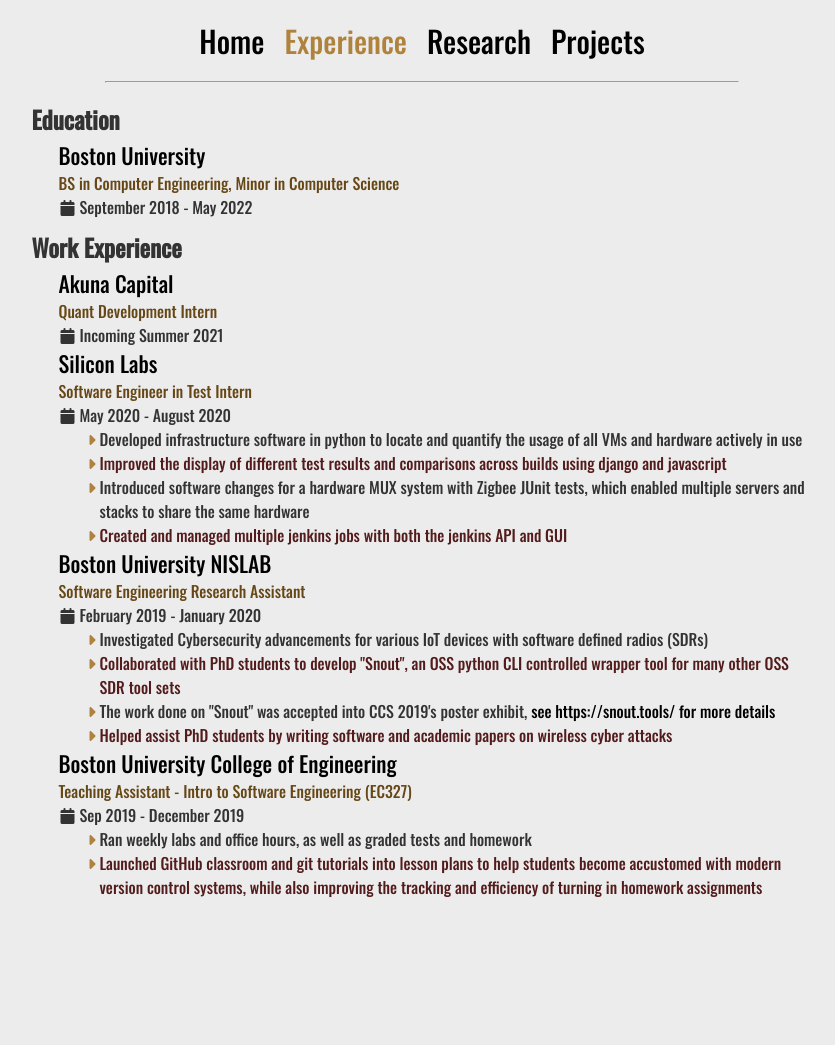
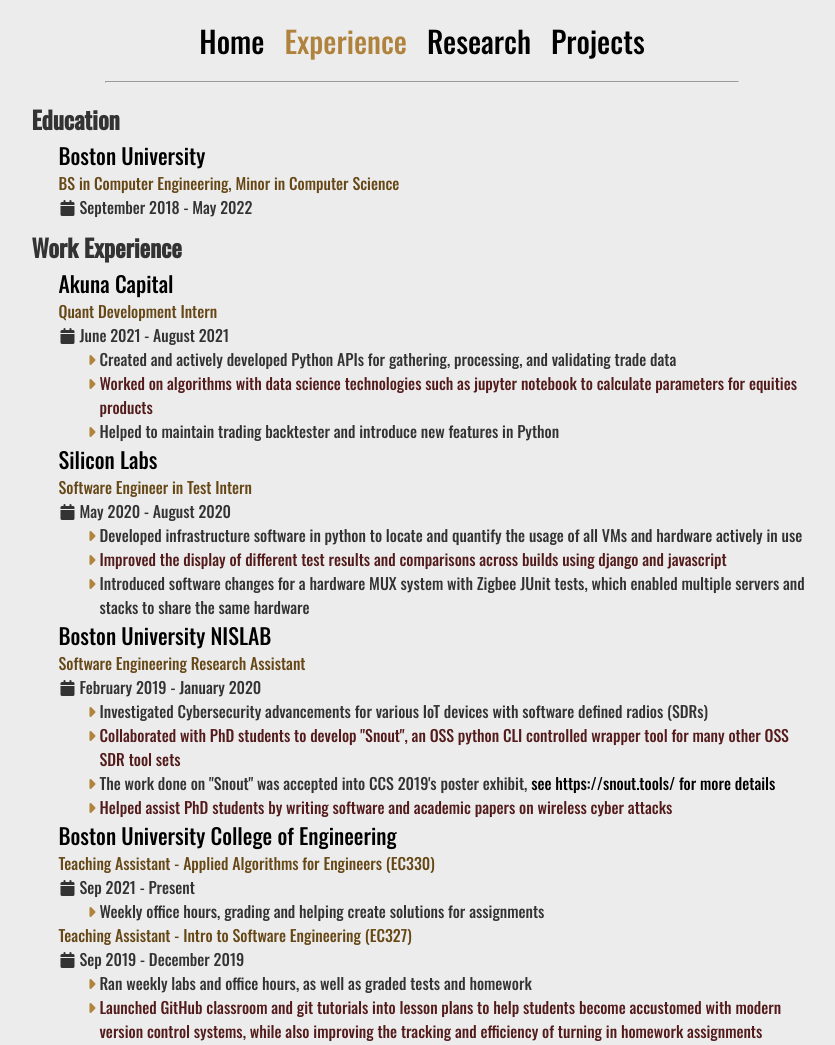
Before and after one commit to jkulskis/jkulskis.github.io, a Jekyll site: the page built from experience.html, in a window 1280 px wide. Shown: the whole page, without its empty margins (218-1053 px from the left). Built offline with Jekyll 4.4.1, drawn with Linux system fonts in a browser that asks for light colours; nearby versions of some CDN libraries; before the commit the page ends 901 px from its top, so only the background shows below that.

Commit message:
updated experience

```diff
--- a/experience.html
+++ b/experience.html
@@ -36,7 +36,18 @@
             <a href="https://akunacapital.com/" target="_blank">Akuna Capital</a>
           </div>
           <div class="li-title">Quant Development Intern</div>
-          <div class="date">Incoming Summer 2021</div>
+          <div class="date">June 2021 - August 2021</div>
+          <ul>
+            <li>
+              Created and actively developed Python APIs for gathering, processing, and validating trade data
+            </li>
+            <li>
+              Worked on algorithms with data science technologies such as jupyter notebook to calculate parameters for equities products
+            </li>
+            <li>
+              Helped to maintain trading backtester and introduce new features in Python
+            </li>
+          </ul>
         </div>
         <div class="item">
           <div class="item-header">
@@ -55,9 +66,6 @@
             <li>
               Introduced software changes for a hardware MUX system with Zigbee JUnit tests, which enabled multiple
               servers and stacks to share the same hardware
-            </li>
-            <li>
-              Created and managed multiple jenkins jobs with both the jenkins API and GUI
             </li>
           </ul>
         </div>
@@ -96,6 +104,13 @@
             >
           </div>
           <div class="li-title">
+            Teaching Assistant - Applied Algorithms for Engineers (EC330)
+          </div>
+          <div class="date">Sep 2021 - Present</div>
+          <ul>
+            <li>Weekly office hours, grading and helping create solutions for assignments</li>
+          </ul>
+          <div class="li-title">
             Teaching Assistant - Intro to Software Engineering (EC327)
           </div>
           <div class="date">Sep 2019 - December 2019</div>
```
